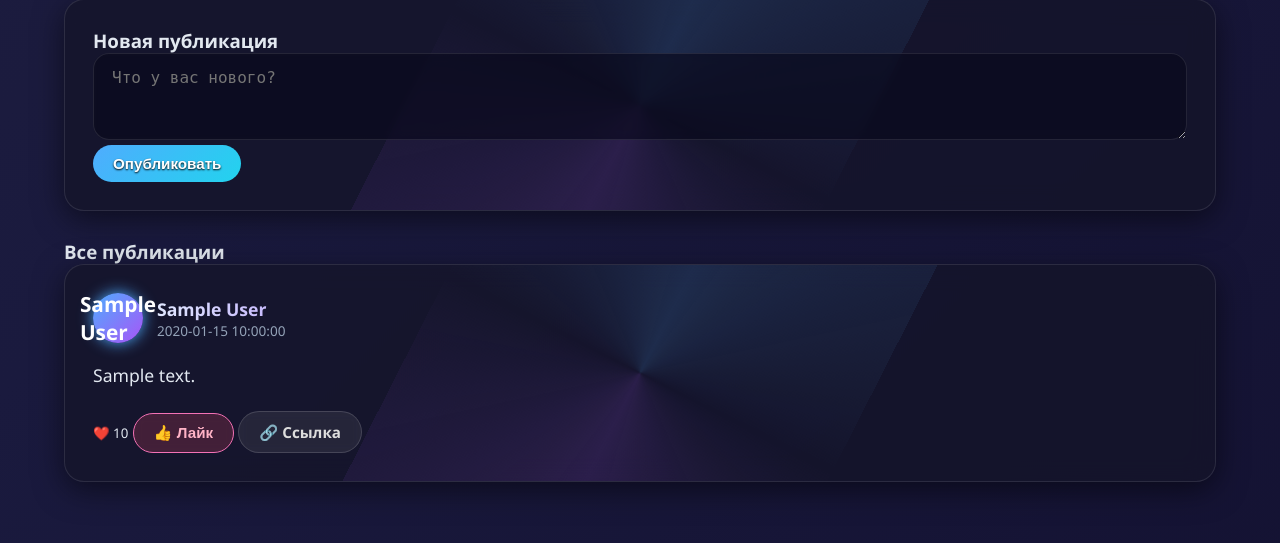
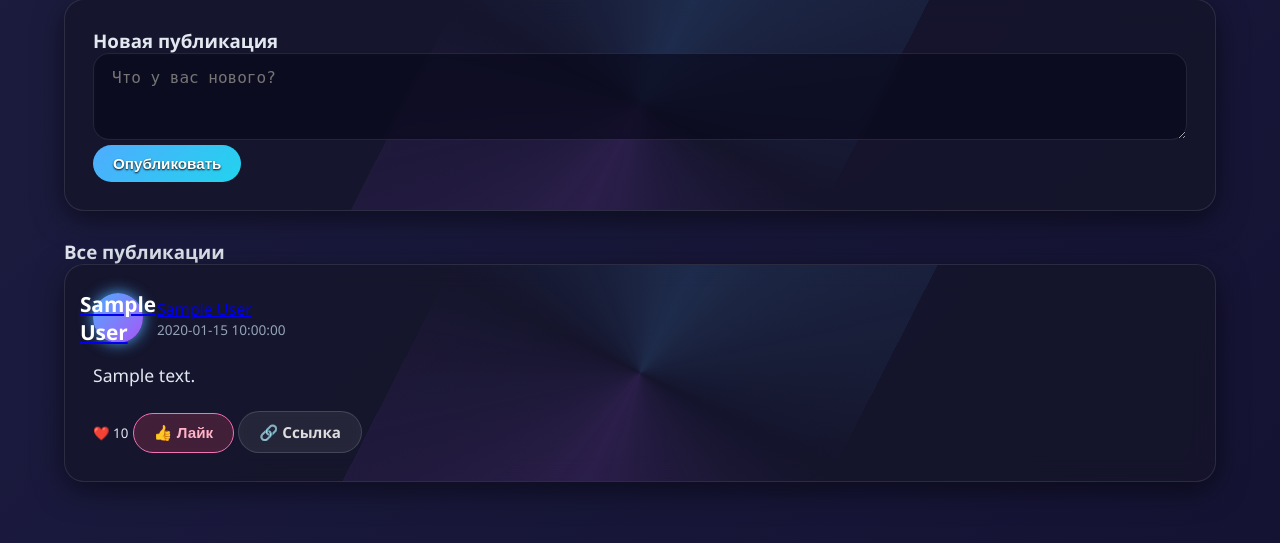
Before and after one commit to SnipGOAT/Strelnikov-COURSEWORKONTOPIC9, a Flask app: template social-network-web/templates/posts.html in a window 1280 px wide. Shown: the part 145-688 px from the top of the page. Run offline with Flask 3, Linux system fonts and the light colour scheme; the template is opened without the code that fills it: most values are stand-ins (such as "Sample title", 1, 10 or a date in 2020).

Commit message:
Update posts.html

```diff
--- a/social-network-web/templates/posts.html
+++ b/social-network-web/templates/posts.html
@@ -15,9 +15,11 @@
     {% for item in feed %}
         <div class="post">
             <div class="post-header">
-                <div class="avatar">{{ item.author[0] }}</div>
+                <a href="/user/{{ item.author_id }}" class="avatar-link">
+                    <div class="avatar">{{ item.author[0] }}</div>
+                </a>
                 <div>
-                    <div class="post-author">{{ item.author }}</div>
+                    <a href="/user/{{ item.author_id }}" class="post-author-link">{{ item.author }}</a>
                     <div class="post-time">{{ item.post.timestamp }}</div>
                 </div>
             </div>
```
